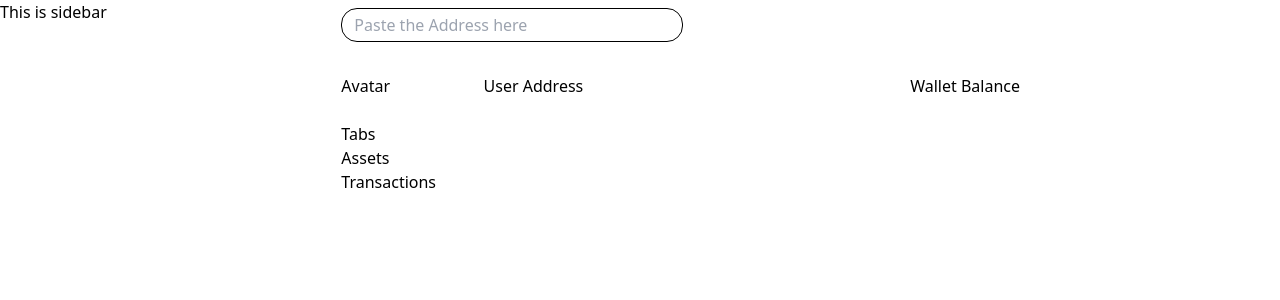
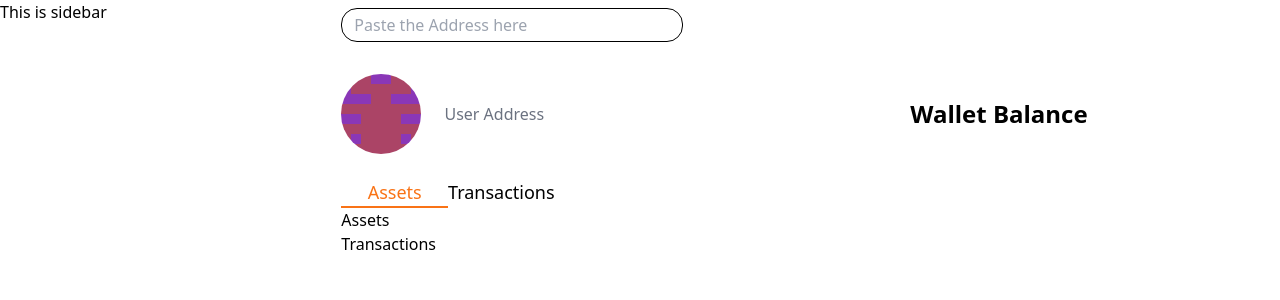
Before and after one commit to Sharan-ram/covalent-test, a React (Create React App) app: page / in a window 1280 px wide. Shown: the top 300 px of the page. Built offline with nearby package versions, Linux system fonts and the light colour scheme.

Commit message:
Add basic style for profile and tab sections (#2)
* Move layout styles into generic components

* Style user address and wallet balance

* Style tabs section

```diff
--- a/package.json
+++ b/package.json
@@ -6,6 +6,7 @@
     "@testing-library/jest-dom": "^5.16.4",
     "@testing-library/react": "^13.3.0",
     "@testing-library/user-event": "^13.5.0",
+    "classnames": "^2.3.1",
     "react": "^18.2.0",
     "react-dom": "^18.2.0",
     "react-scripts": "5.0.1",
--- a/src/Components/AtomicComponents/Avatar.js
+++ b/src/Components/AtomicComponents/Avatar.js
@@ -1,5 +1,11 @@
+import AvatarLogo from "../../assets/images/Avatar.png";
+
 function Avatar() {
-  return <div className="w-1/6">Avatar</div>;
+  return (
+    <div className="w-20">
+      <img className="rounded-full" src={AvatarLogo} alt="avatar" />
+    </div>
+  );
 }
 
 export default Avatar;
--- a/src/Components/AtomicComponents/Tabs.js
+++ b/src/Components/AtomicComponents/Tabs.js
@@ -1,5 +1,32 @@
+import { useState } from "react";
+import classnames from "classnames";
+
 function Tabs() {
-  return <div>Tabs</div>;
+  const [value, setValue] = useState("assets");
+  return (
+    <div className="flex justify-between w-1/4">
+      <div
+        onClick={() => setValue("assets")}
+        className={classnames({
+          "w-1/2 text-lg flex justify-center cursor-pointer": true,
+          "border-b-2 text-orange-500/100 border-b-orange-500/100":
+            value === "assets",
+        })}
+      >
+        Assets
+      </div>
+      <div
+        onClick={() => setValue("transactions")}
+        className={classnames({
+          "w-1/2 text-lg flex justify-center cursor-pointer": true,
+          "border-b-2 text-orange-500/100 border-b-orange-500/100":
+            value === "transactions",
+        })}
+      >
+        Transactions
+      </div>
+    </div>
+  );
 }
 
 export default Tabs;
--- a/src/Components/CompositeComponents/Sections/Profile.js
+++ b/src/Components/CompositeComponents/Sections/Profile.js
@@ -4,10 +4,16 @@ import WalletBalance from "../WalletBalance";
 
 function ProfileSection() {
   return (
-    <div className="py-6 flex">
-      <Avatar />
-      <UserAddress />
-      <WalletBalance />
+    <div className="py-6 flex items-center">
+      <div className="w-1/12">
+        <Avatar />
+      </div>
+      <div className="w-7/12 px-8">
+        <UserAddress />
+      </div>
+      <div className="w-4/12">
+        <WalletBalance />
+      </div>
     </div>
   );
 }
--- a/src/Components/CompositeComponents/UserAddress.js
+++ b/src/Components/CompositeComponents/UserAddress.js
@@ -1,5 +1,5 @@
 function UserAddress() {
-  return <div className="w-3/6">User Address</div>;
+  return <div className="text-gray-500">User Address</div>;
 }
 
 export default UserAddress;
--- a/src/Components/CompositeComponents/WalletBalance.js
+++ b/src/Components/CompositeComponents/WalletBalance.js
@@ -1,5 +1,5 @@
 function WalletBalance() {
-  return <div className="w-2/6">Wallet Balance</div>;
+  return <div className="text-2xl font-bold">Wallet Balance</div>;
 }
 
 export default WalletBalance;
--- a/src/assets/main.css
+++ b/src/assets/main.css
@@ -479,20 +479,48 @@ video {
   width: 83.333333%;
 }
 
-.w-1\/6 {
-  width: 16.666667%;
+.w-20 {
+  width: 5rem;
 }
 
 .w-2\/5 {
   width: 40%;
 }
 
-.w-3\/6 {
+.w-1\/4 {
+  width: 25%;
+}
+
+.w-1\/2 {
   width: 50%;
 }
 
-.w-2\/6 {
+.w-1\/12 {
+  width: 8.333333%;
+}
+
+.w-7\/12 {
+  width: 58.333333%;
+}
+
+.w-4\/12 {
   width: 33.333333%;
+}
+
+.items-center {
+  align-items: center;
+}
+
+.justify-center {
+  justify-content: center;
+}
+
+.justify-between {
+  justify-content: space-between;
+}
+
+.rounded-full {
+  border-radius: 9999px;
 }
 
 .rounded-2xl {
@@ -503,9 +531,17 @@ video {
   border-width: 1px;
 }
 
+.border-b-2 {
+  border-bottom-width: 2px;
+}
+
 .border-black {
   --tw-border-opacity: 1;
   border-color: rgb(0 0 0 / var(--tw-border-opacity));
+}
+
+.border-b-orange-500\/100 {
+  border-bottom-color: rgb(249 115 22 / 1);
 }
 
 .px-3 {
@@ -523,7 +559,35 @@ video {
   padding-bottom: 1.5rem;
 }
 
+.px-8 {
+  padding-left: 2rem;
+  padding-right: 2rem;
+}
+
 .py-2 {
   padding-top: 0.5rem;
   padding-bottom: 0.5rem;
 }
+
+.text-lg {
+  font-size: 1.125rem;
+  line-height: 1.75rem;
+}
+
+.text-2xl {
+  font-size: 1.5rem;
+  line-height: 2rem;
+}
+
+.font-bold {
+  font-weight: 700;
+}
+
+.text-orange-500\/100 {
+  color: rgb(249 115 22 / 1);
+}
+
+.text-gray-500 {
+  --tw-text-opacity: 1;
+  color: rgb(107 114 128 / var(--tw-text-opacity));
+}
```
Also changed, not shown: src/assets/images/Avatar.png (added), 1 other file (tests, documents, lock files or other folders).
